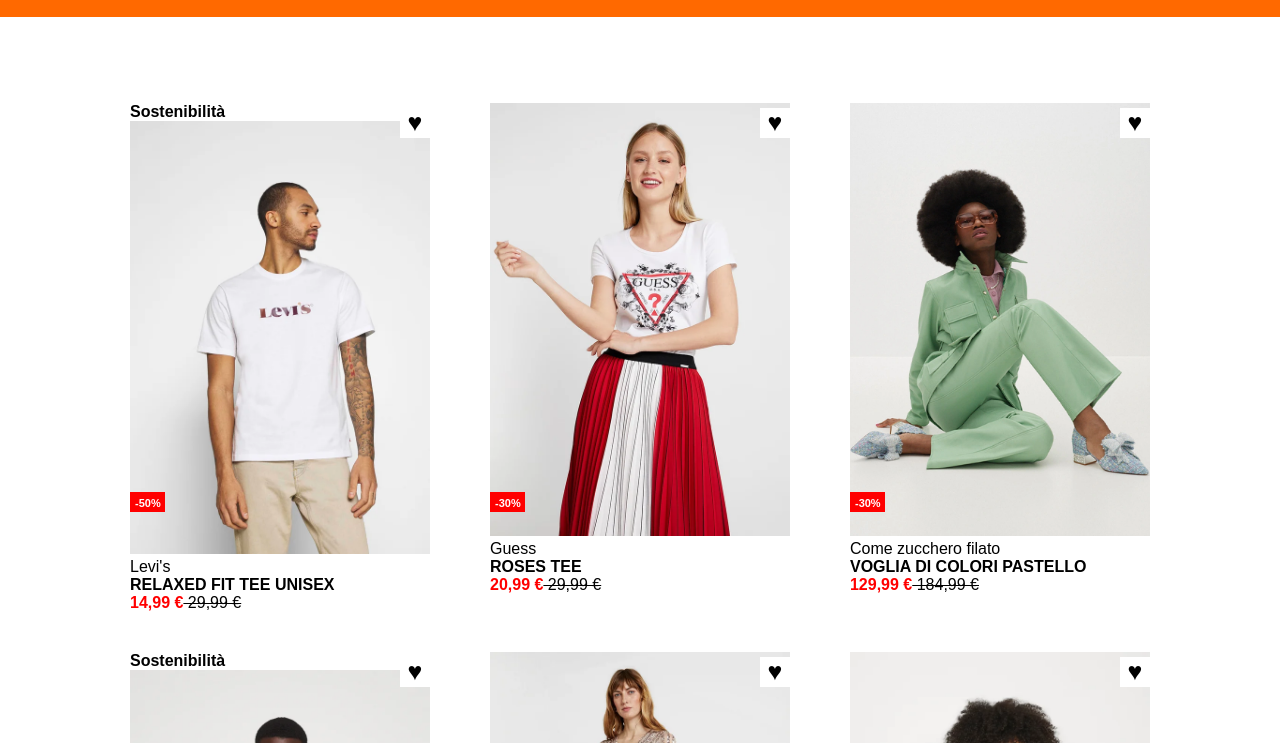
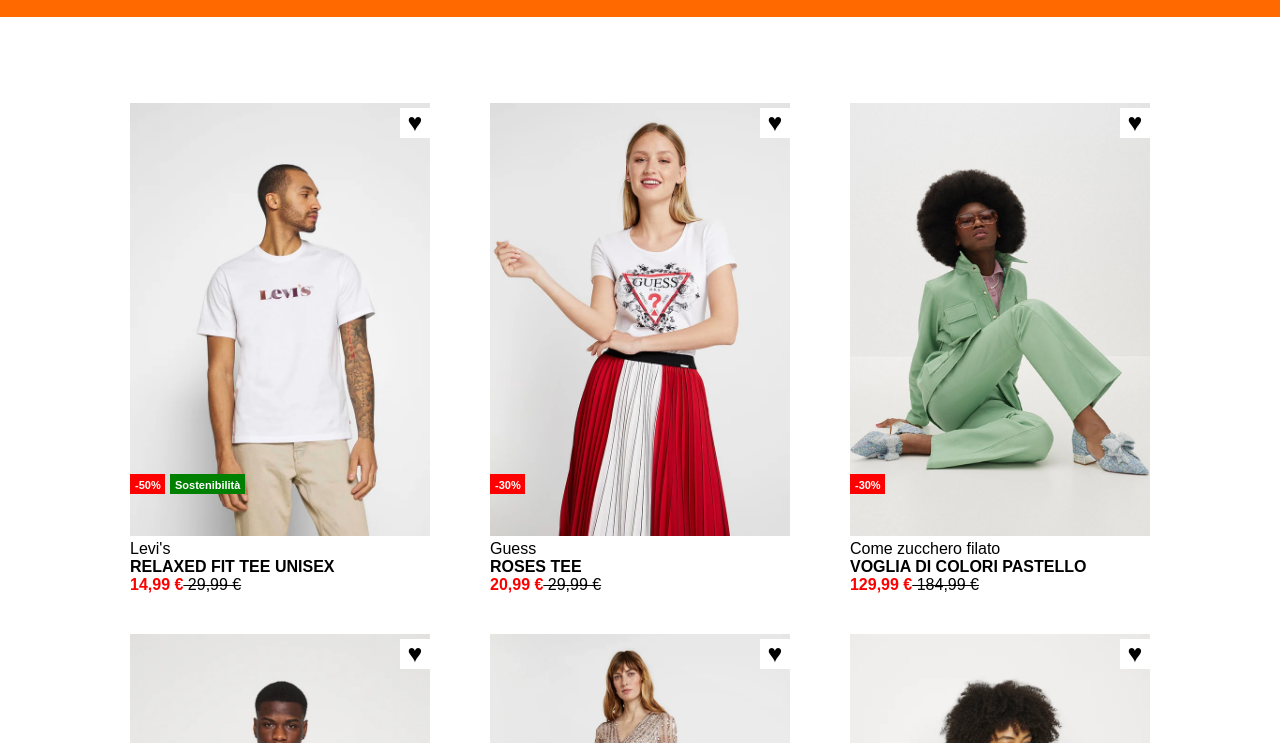
Before and after one commit to valentinaiori/html-css-boolando, a plain HTML site: page index.html in a window 1280 px wide. Shown: the part 57-800 px from the top of the page. Drawn offline with Linux system fonts and the light colour scheme.

Commit message:
Improvements css

```diff
--- a/style.css
+++ b/style.css
@@ -110,6 +110,21 @@ section{
     text-align: center;
 }
 
+.etichetta{
+    position: absolute;
+    bottom: 10px;
+    margin-bottom: 100px;
+    margin-left: 40px;
+    background-color: green;
+    width: 75px;
+    height: 20px;
+    font-size: 11px;
+    color: white;
+    padding: 5px 5px;
+    text-align: center;
+}
+
+
 
 .heart:hover{
     color: red;
```
